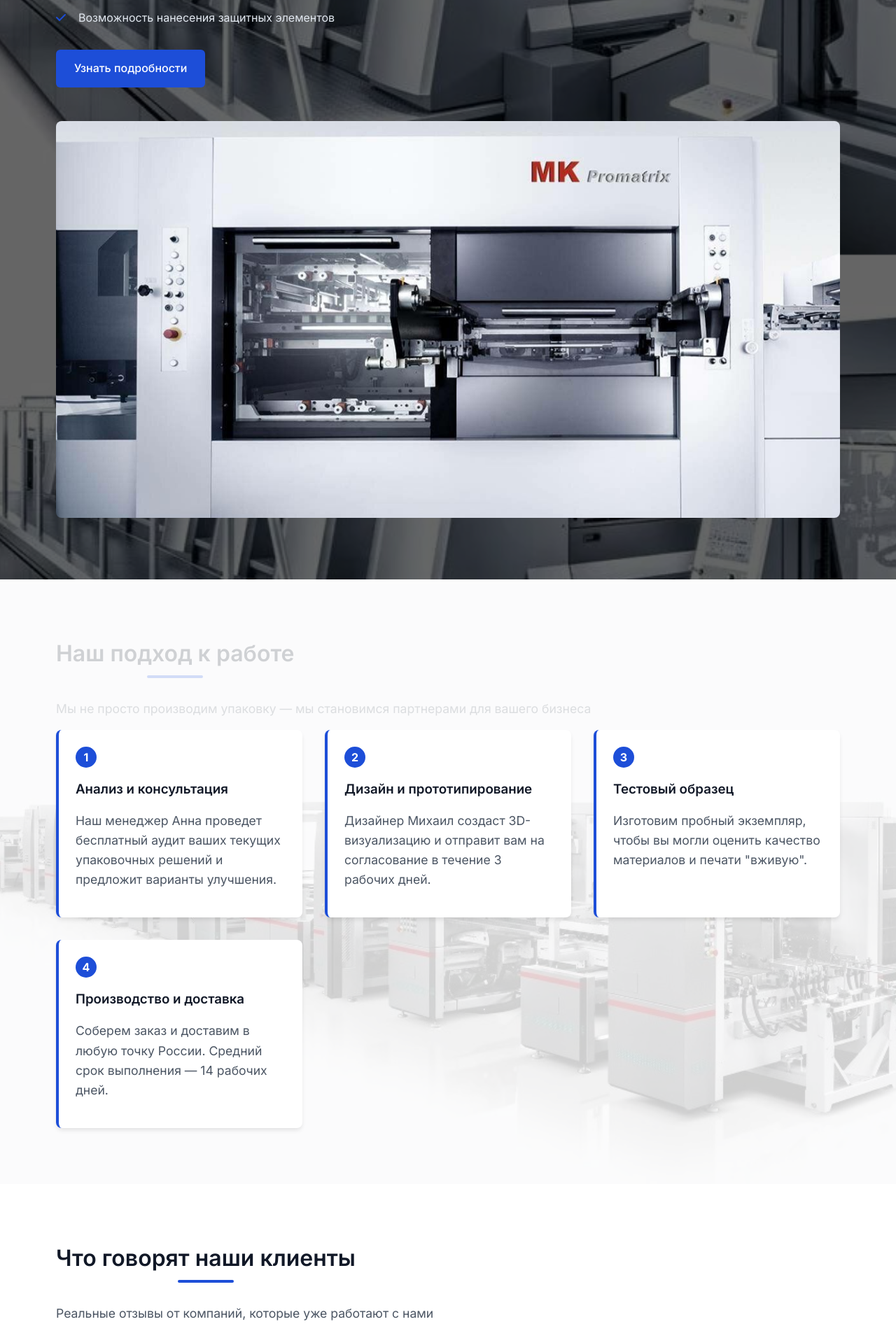
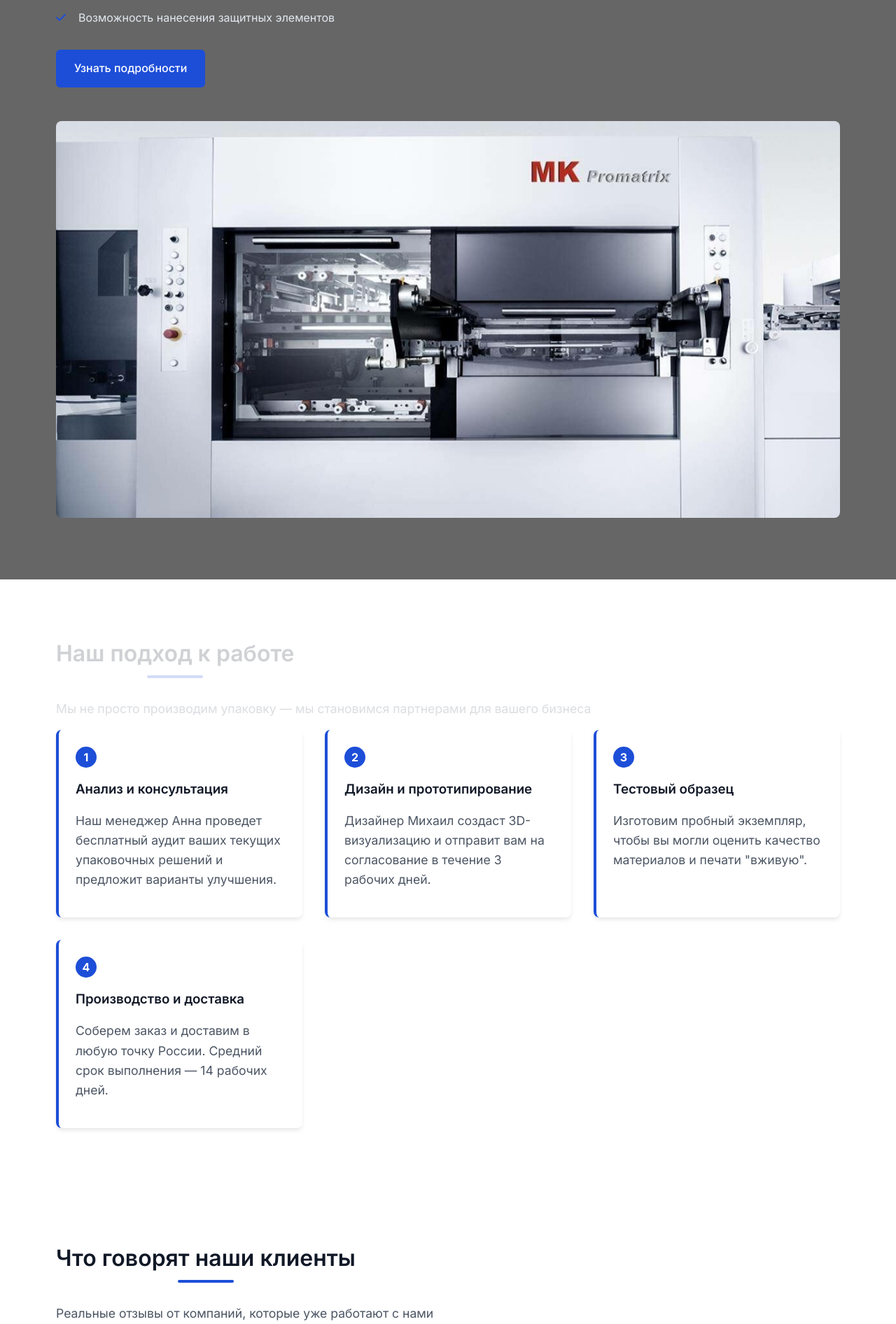
Before and after one commit to VladimirKostrovaya/DDPACKAGING2, a plain HTML site: page index.html in a window 1280 px wide. Shown: the part 2541-4433 px from the top of the page at 70% size. Drawn offline with Linux system fonts and the light colour scheme.

Commit message:
Update index.html

```diff
--- a/index.html
+++ b/index.html
@@ -286,7 +286,7 @@
 
     /* Технологии с фоном */
     .tech {
-      background: url('5.jpeg') no-repeat center center fixed;
+      background: url('') no-repeat center center fixed;
       background-size: cover;
       color: white;
       position: relative;
@@ -351,7 +351,7 @@
 
     /* Подход с фоном */
     .approach {
-      background: url('6.jpeg') no-repeat center center fixed;
+      background: url('') no-repeat center center fixed;
       background-size: cover;
       color: #1f2937;
       position: relative;
```
